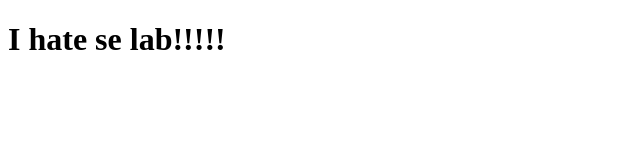
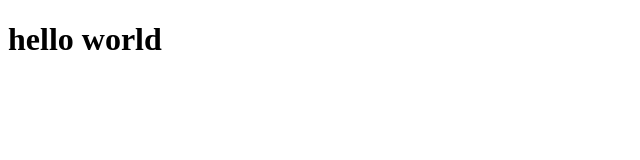
Before and after one commit to cartman2k05/AWS, a plain HTML site: page index.html in a window 1280 px wide. Shown: the whole page, without its empty margins (0-640 px from the left). Drawn offline with Linux system fonts and the light colour scheme.

Commit message:
Update index.html

```diff
--- a/index.html
+++ b/index.html
@@ -6,6 +6,6 @@
     <title>Document</title>
 </head>
 <body>
-    <h1>I hate se lab!!!!!</h1>
+    <h1>hello world</h1>
 </body>
 </html>
```
